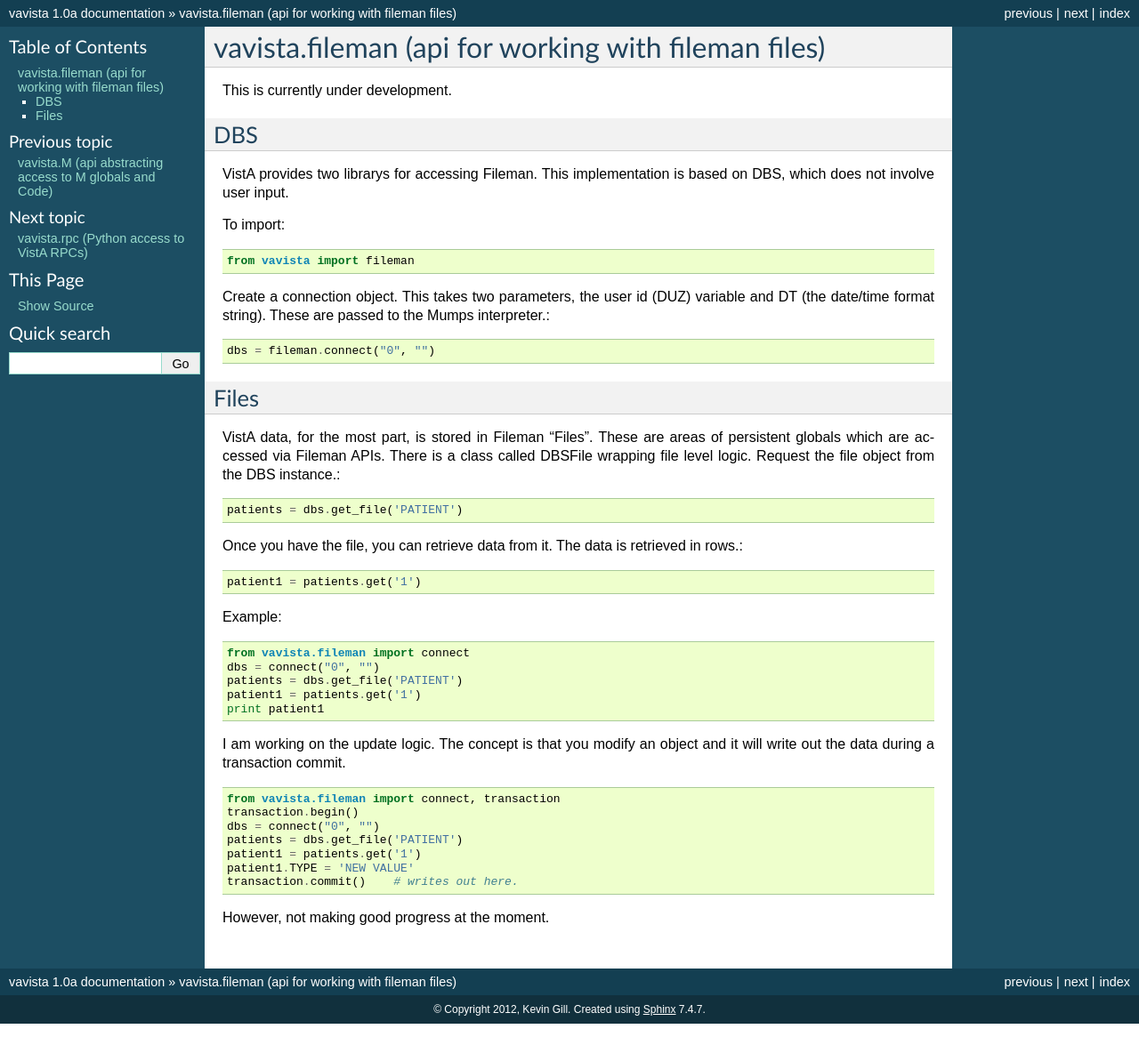
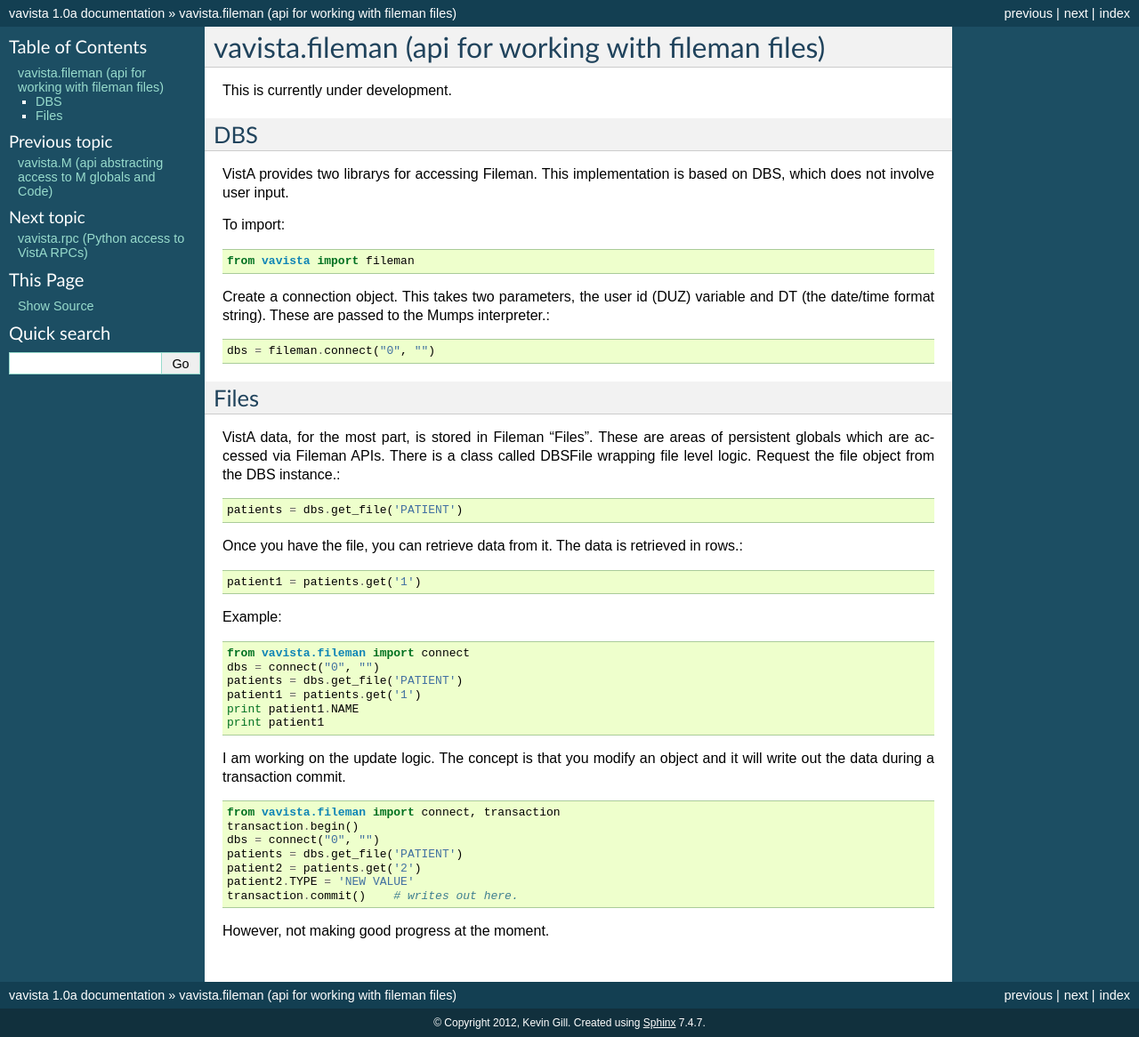
Before and after one commit to kevingill1966/vavista, a Sphinx documentation site: the page built from docs/source/fileman.rst, in a window 1280 px wide. Shown: the whole page at 89% size. Built offline with Sphinx 7.4.7, drawn with Linux system fonts in a browser that asks for light colours.

```diff
--- a/docs/source/fileman.rst
+++ b/docs/source/fileman.rst
@@ -40,6 +40,7 @@ Example::
     dbs = connect("0", "")
     patients = dbs.get_file('PATIENT')
     patient1 = patients.get('1')
+    print patient1.NAME
     print patient1
 
 I am working on the update logic. The concept is that you modify an object
@@ -51,8 +52,8 @@ and it will write out the data during a transaction commit.
     transaction.begin()
     dbs = connect("0", "")
     patients = dbs.get_file('PATIENT')
-    patient1 = patients.get('1')
-    patient1.TYPE = 'NEW VALUE'
+    patient2 = patients.get('2')
+    patient2.TYPE = 'NEW VALUE'
     transaction.commit()    # writes out here.
 
 However, not making good progress at the moment.
```
Also changed, not shown: 2 other files.
